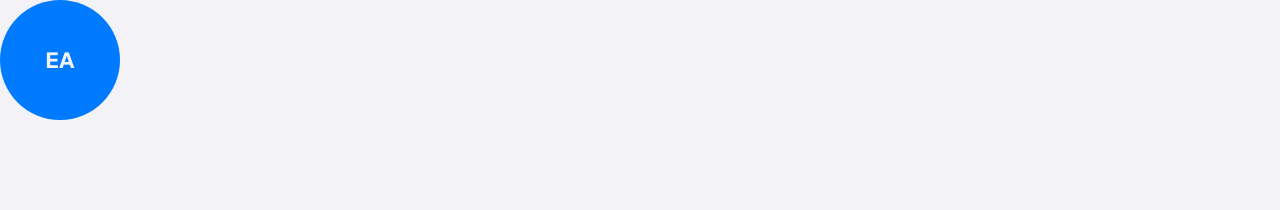
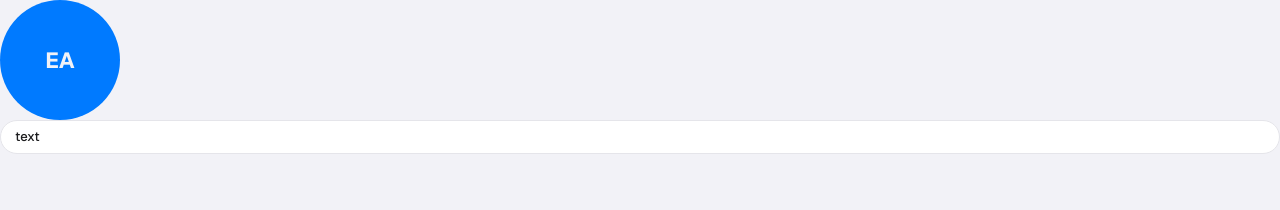
Before and after one commit to Cartnix/HireRank, a Next.js app in the folder frontend/: page /dashboard in a window 1280 px wide. Shown: the top 210 px of the page. Built offline with nearby package versions, Linux system fonts and the light colour scheme.

Commit message:
feat(shared): Ghost button created

```diff
--- a/frontend/app/dashboard/page.tsx
+++ b/frontend/app/dashboard/page.tsx
@@ -1,7 +1,11 @@
 import { Avatar } from "@/shared/ui/avatar";
+import { GhostButton } from "@/shared/ui/buttons/GhostButton";
 
 export default function Dashboard() {
   return (
-    <Avatar name="Ержан Абаев" size={120}/>
-  )
+    <>
+      <Avatar name="Ержан Абаев" size={120} />
+      <GhostButton>text</GhostButton>
+    </>
+  );
 }
--- /dev/null
+++ b/frontend/shared/ui/buttons/GhostButton.tsx
@@ -0,0 +1,21 @@
+export function GhostButton({
+  children,
+  onClick,
+  className = "",
+  icon,
+}: {
+  children: React.ReactNode;
+  onClick?: () => void;
+  className?: string;
+  icon?: React.ReactNode;
+}) {
+  return (
+    <button
+      onClick={onClick}
+      className={`inline-flex items-center gap-1.5 rounded-full border border-border bg-background-elevated px-3.5 py-1.5 text-[13px] font-medium text-foreground transition-colors hover:bg-muted ${className}`}
+    >
+      {icon}
+      {children}
+    </button>
+  );
+}
```
